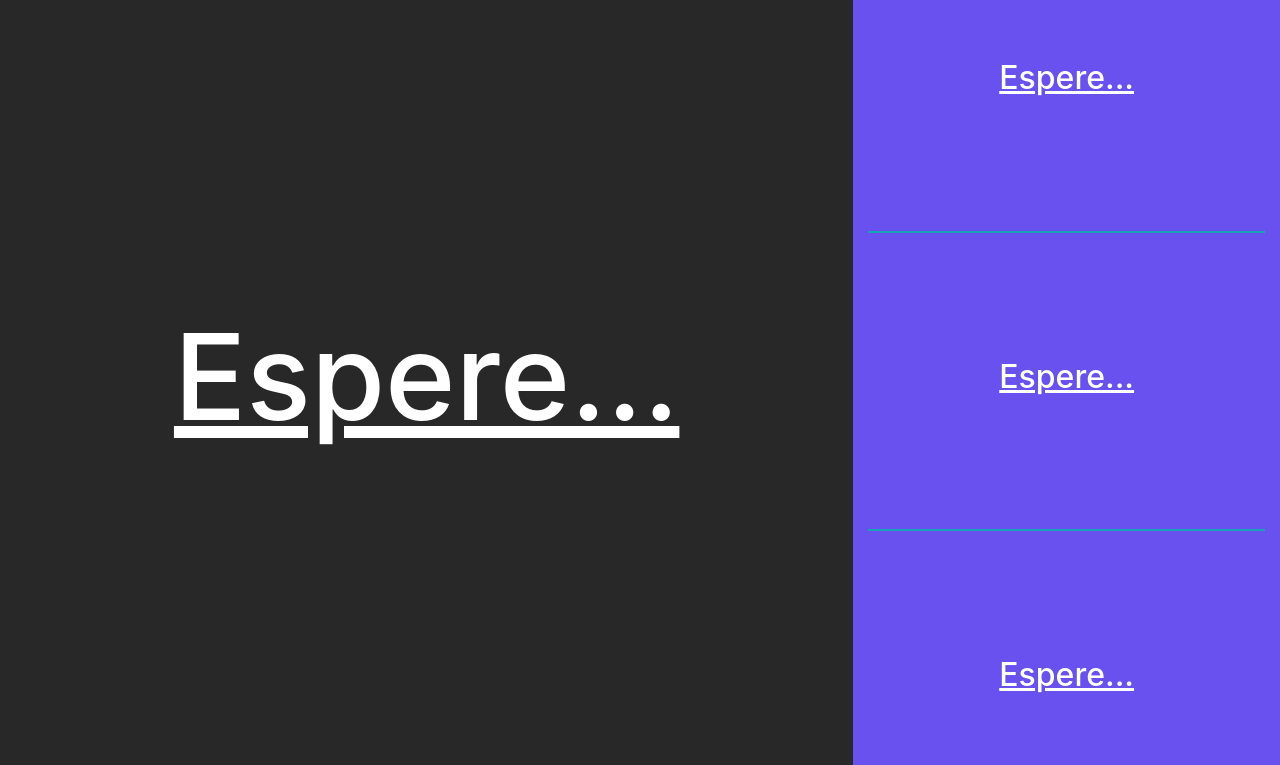
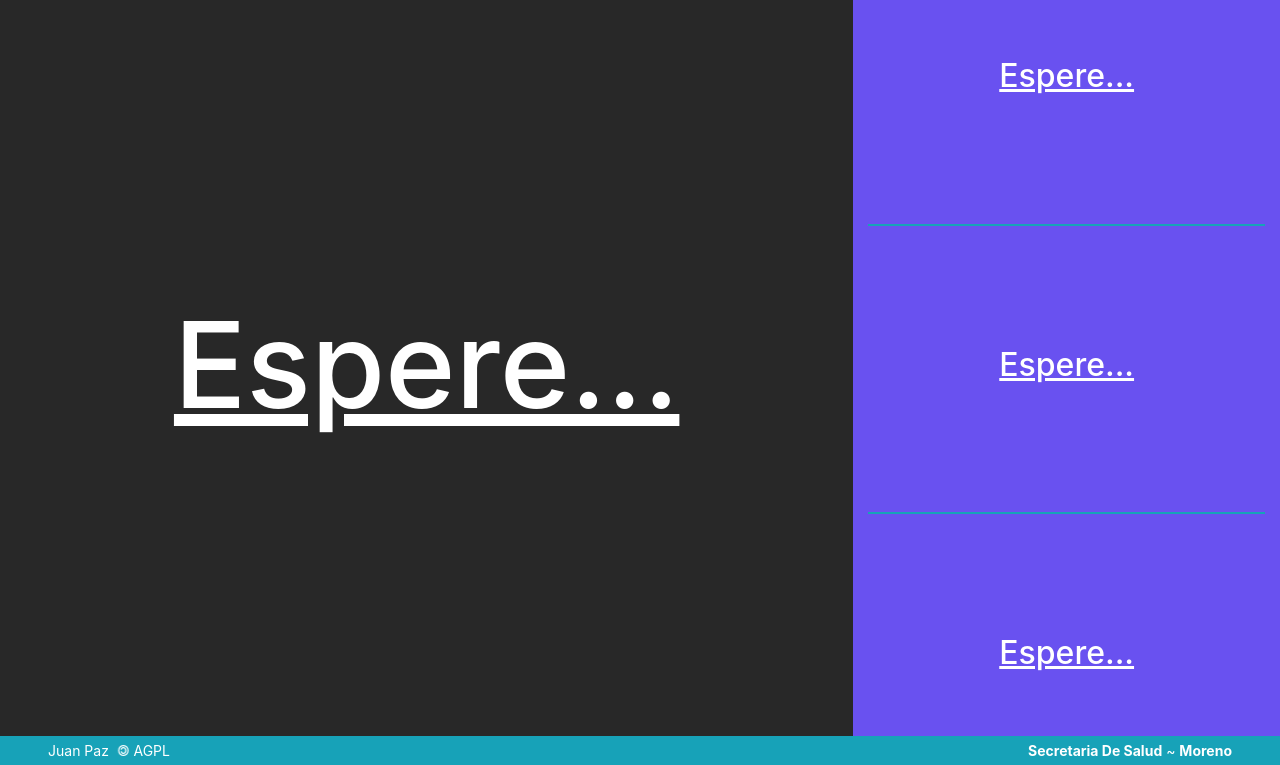
Before and after one commit to PaZakwan/llamador-paciente, a website: page public/publico.html in a window 1280 px wide. Shown: the part 35-800 px from the top of the page. Drawn offline with nearby package versions, Linux system fonts and the light colour scheme; no server answers.

Commit message:
footer added

```diff
--- a/public/publico.html
+++ b/public/publico.html
@@ -36,7 +36,7 @@
         >
       </div>
     </nav>
-    <div class="row align-items-center justify-content-center mx-0" style="height: 96%">
+    <div class="row align-items-center justify-content-center mx-0" style="height: 93%">
       <!-- ACTUAL -->
       <div class="col-8 align-self-center text-center">
         <u>
@@ -72,6 +72,45 @@
       </div>
     </div>
 
+    <footer class="fixed-bottom row align-items-center bg-info py-1 px-5">
+      <p class="small col-6 align-self-center text-left mb-0">
+        <a
+          href="mailto:jpazvillar88@hotmail.com?Subject=Sistema%20de%20Salud%20Moreno"
+          style="text-decoration: inherit; color: inherit"
+          onMouseOver="this.style.color='var(--indigo)'"
+          onMouseOut="this.style.color='inherit'"
+        >
+          Juan Paz</a
+        >
+        <a
+          href="https://www.gnu.org/licenses/licenses.html#AGPL"
+          target="_blank"
+          rel="AGPL License"
+          style="text-decoration: inherit; color: inherit"
+          onMouseOver="this.style.color='var(--indigo)'"
+          onMouseOut="this.style.color='inherit'"
+          class="text-no-wrap"
+        >
+          &nbsp;<span style="display: inline-block; transform: rotateY(180deg)">&copy;</span>
+          AGPL</a
+        >
+      </p>
+      <p class="small col-6 align-self-center text-right mb-0">
+        <strong class="text-no-wrap">Secretaria de Salud</strong>
+        ~
+        <a
+          href="https://moreno.gob.ar"
+          target="_blank"
+          rel="Moreno"
+          style="text-decoration: inherit; color: inherit"
+          onMouseOver="this.style.color='var(--indigo)'"
+          onMouseOut="this.style.color='inherit'"
+        >
+          <strong>Moreno</strong>
+        </a>
+      </p>
+    </footer>
+
     <script src="js/libs/jquery.slim.min.js"></script>
     <script src="js/libs/bootstrap.bundle.min.js"></script>
 
```
Also changed, not shown: public/agregar-paciente.html (+40 -1 lines), public/consultorio.html (+39 -0 lines), public/index.html (+39 -0 lines).
